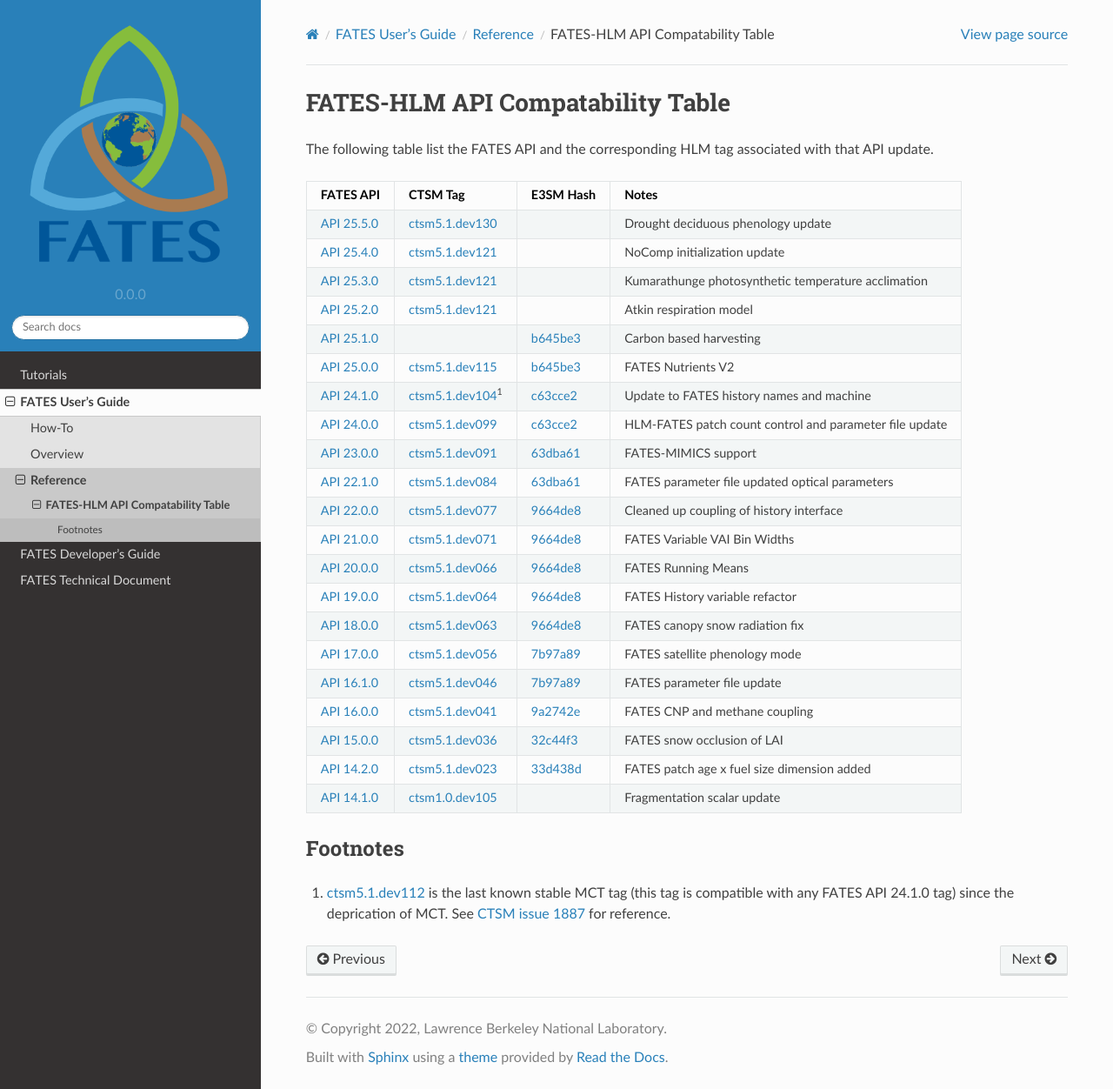
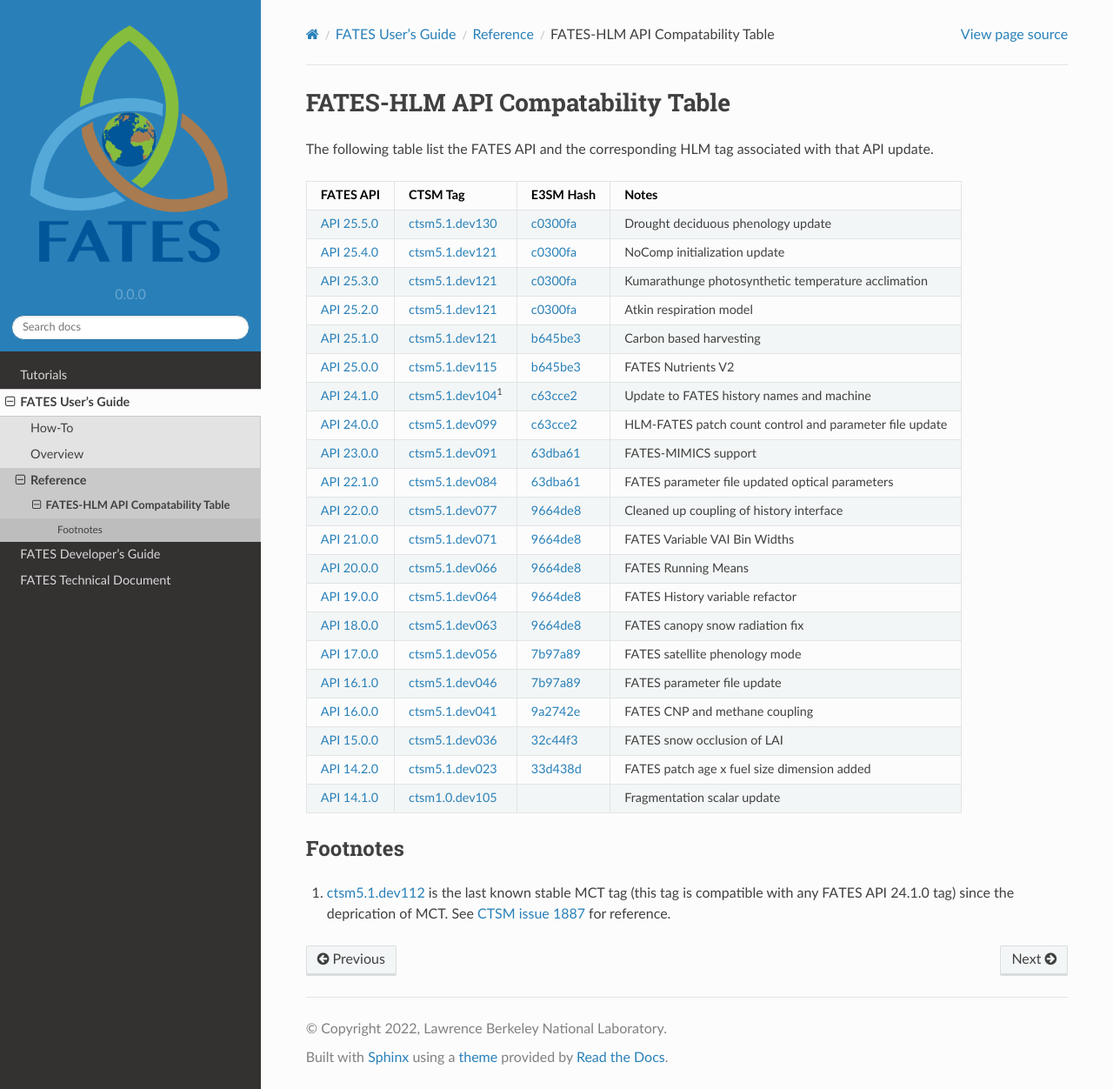
Before and after one commit to NGEET/fates-users-guide, a Sphinx documentation site: the page built from docs/source/user/Table-of-FATES-API-and-HLM-STATUS.md, in a window 1280 px wide and 1252 px high. Shown: the whole window at 87% size. Built offline with Sphinx 7.4.7 and the Read the Docs theme 2.0.0, drawn with Linux system fonts in a browser that asks for light colours.

Commit message:
update hlm table with e3sm hash for api25.5

```diff
--- a/docs/source/user/Table-of-FATES-API-and-HLM-STATUS.md
+++ b/docs/source/user/Table-of-FATES-API-and-HLM-STATUS.md
@@ -4,11 +4,11 @@ The following table list the FATES API and the corresponding HLM tag associated
 
 | FATES API   | CTSM Tag | E3SM Hash | Notes |
 | ----------- | -------- | --------- | ----- |
-| [API 25.5.0](https://github.com/NGEET/fates/releases/tag/sci.1.66.0_api.25.5.0) | [ctsm5.1.dev130](https://github.com/ESCOMP/CTSM/releases/tag/ctsm5.1.dev130) | | Drought deciduous phenology update |
-| [API 25.4.0](https://github.com/NGEET/fates/releases/tag/sci.1.65.2_api.25.4.0) | [ctsm5.1.dev121](https://github.com/ESCOMP/CTSM/releases/tag/ctsm5.1.dev121) | | NoComp initialization update |
-| [API 25.3.0](https://github.com/NGEET/fates/releases/tag/sci.1.65.0_api.25.3.0) | [ctsm5.1.dev121](https://github.com/ESCOMP/CTSM/releases/tag/ctsm5.1.dev121) | | Kumarathunge photosynthetic temperature acclimation |
-| [API 25.2.0](https://github.com/NGEET/fates/releases/tag/sci.1.64.0_api.25.2.0) | [ctsm5.1.dev121](https://github.com/ESCOMP/CTSM/releases/tag/ctsm5.1.dev121) | | Atkin respiration model |
-| [API 25.1.0](https://github.com/NGEET/fates/releases/tag/sci.1.63.0_api.25.1.0) | | [b645be3](https://github.com/E3SM-Project/E3SM/commit/b645be3aa22b3ebcded4dbd9a93e72eb4cb6c1fb) | Carbon based harvesting |
+| [API 25.5.0](https://github.com/NGEET/fates/releases/tag/sci.1.66.0_api.25.5.0) | [ctsm5.1.dev130](https://github.com/ESCOMP/CTSM/releases/tag/ctsm5.1.dev130) | [c0300fa](https://github.com/E3SM-Project/E3SM/commit/c0300fa61e40d7130ee3a16dbdd2a36efed34705) | Drought deciduous phenology update |
+| [API 25.4.0](https://github.com/NGEET/fates/releases/tag/sci.1.65.2_api.25.4.0) | [ctsm5.1.dev121](https://github.com/ESCOMP/CTSM/releases/tag/ctsm5.1.dev121) | [c0300fa](https://github.com/E3SM-Project/E3SM/commit/c0300fa61e40d7130ee3a16dbdd2a36efed34705) | NoComp initialization update |
+| [API 25.3.0](https://github.com/NGEET/fates/releases/tag/sci.1.65.0_api.25.3.0) | [ctsm5.1.dev121](https://github.com/ESCOMP/CTSM/releases/tag/ctsm5.1.dev121) | [c0300fa](https://github.com/E3SM-Project/E3SM/commit/c0300fa61e40d7130ee3a16dbdd2a36efed34705) | Kumarathunge photosynthetic temperature acclimation |
+| [API 25.2.0](https://github.com/NGEET/fates/releases/tag/sci.1.64.0_api.25.2.0) | [ctsm5.1.dev121](https://github.com/ESCOMP/CTSM/releases/tag/ctsm5.1.dev121) | [c0300fa](https://github.com/E3SM-Project/E3SM/commit/c0300fa61e40d7130ee3a16dbdd2a36efed34705) | Atkin respiration model |
+| [API 25.1.0](https://github.com/NGEET/fates/releases/tag/sci.1.63.0_api.25.1.0) | [ctsm5.1.dev121](https://github.com/ESCOMP/CTSM/releases/tag/ctsm5.1.dev121) | [b645be3](https://github.com/E3SM-Project/E3SM/commit/b645be3aa22b3ebcded4dbd9a93e72eb4cb6c1fb) | Carbon based harvesting |
 | [API 25.0.0](https://github.com/NGEET/fates/releases/tag/sci.1.61.0_api.25.0.0) | [ctsm5.1.dev115](https://github.com/ESCOMP/CTSM/releases/tag/ctsm5.1.dev115) | [b645be3](https://github.com/E3SM-Project/E3SM/commit/b645be3aa22b3ebcded4dbd9a93e72eb4cb6c1fb) | FATES Nutrients V2 |
 | [API 24.1.0](https://github.com/NGEET/fates/releases/tag/sci.1.58.1_api.24.1.0) | [ctsm5.1.dev104](https://github.com/ESCOMP/CTSM/releases/tag/ctsm5.1.dev104)<sup>1<sup> | [c63cce2](https://github.com/E3SM-Project/E3SM/commit/c63cce2acbc7a81d91e4433e202b4261aface4ba) | Update to FATES history names and machine |
 | [API 24.0.0](https://github.com/NGEET/fates/releases/tag/sci.1.57.4_api.24.0.0) | [ctsm5.1.dev099](https://github.com/ESCOMP/CTSM/releases/tag/ctsm5.1.dev099) | [c63cce2](https://github.com/E3SM-Project/E3SM/commit/c63cce2acbc7a81d91e4433e202b4261aface4ba) | HLM-FATES patch count control and parameter file update |
```
